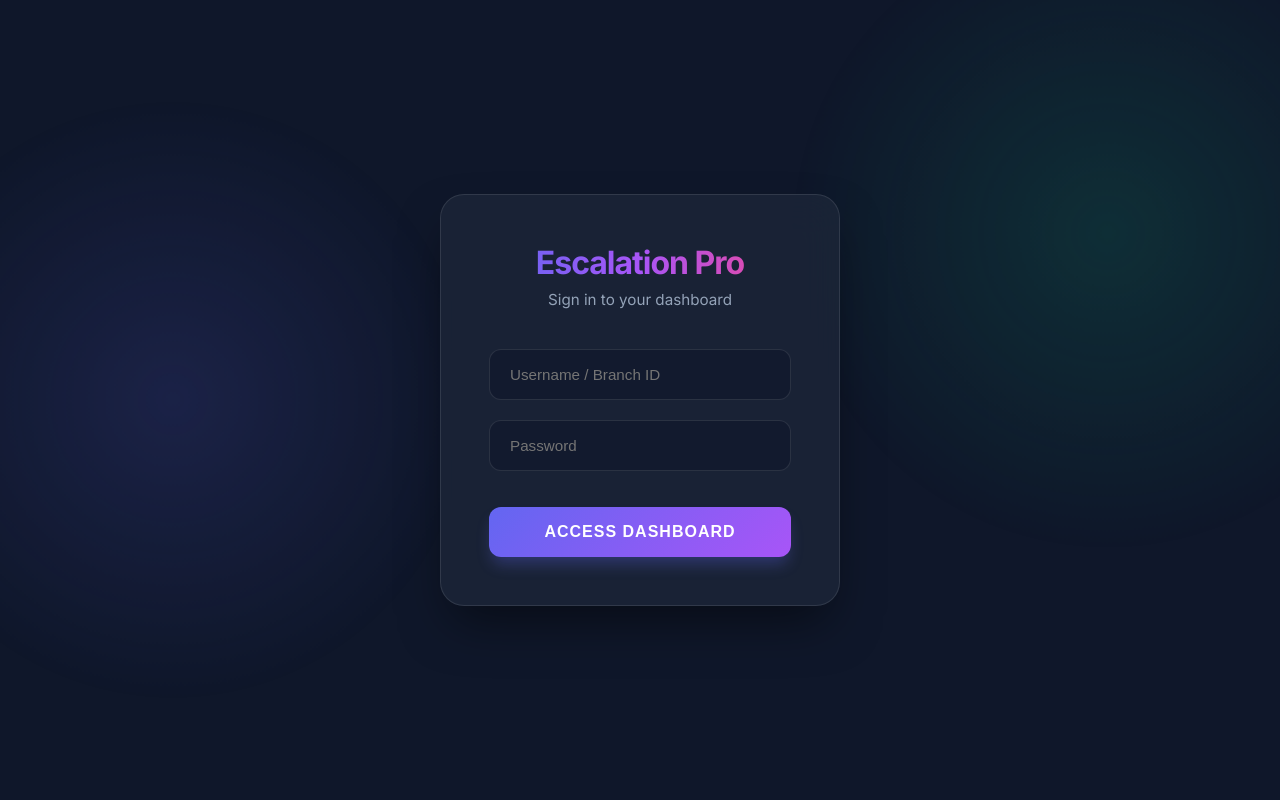
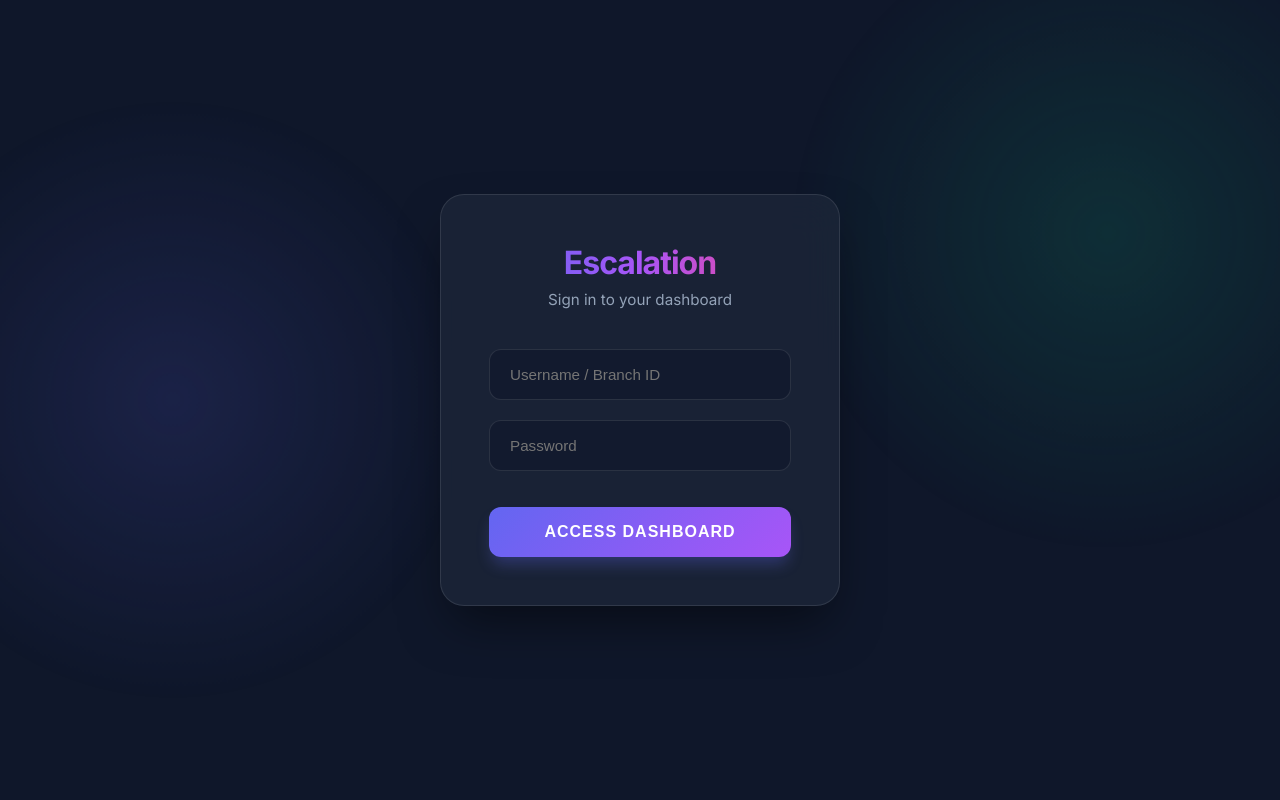
Before and after one commit to Dipanjali-79/Escalation_Dashboard, a website: page public/index.html in a window 1280 px wide. Shown: the top 800 px of the page. Drawn offline with nearby package versions, Linux system fonts and the light colour scheme.

Commit message:
Remove 'Pro' from escalation headings and update storage key

```diff
--- a/public/index.html
+++ b/public/index.html
@@ -4,7 +4,7 @@
 <head>
     <meta charset="UTF-8">
     <meta name="viewport" content="width=device-width, initial-scale=1.0">
-    <title>Escalation Dashboard Pro</title>
+    <title>Escalation Dashboard</title>
     <script src="https://cdn.jsdelivr.net/npm/chart.js"></script>
     <link href="https://fonts.googleapis.com/css2?family=Inter:wght@300;400;500;600;700&display=swap" rel="stylesheet">
     <style>
@@ -806,7 +806,7 @@
         <div class="login-bg"></div>
         <div class="login-card">
             <div class="login-item">
-                <div class="login-title">Escalation Pro</div>
+                <div class="login-title">Escalation</div>
                 <div class="login-subtitle">Sign in to your dashboard</div>
             </div>
             <div class="login-item">
@@ -831,7 +831,7 @@
         <aside class="sidebar">
             <div class="brand">
                 <div class="brand-icon">🚀</div>
-                <div>Escalation Pro</div>
+                <div>Escalation</div>
             </div>
 
             <nav class="flex-col gap-2">
--- a/public/script.js
+++ b/public/script.js
@@ -3,7 +3,7 @@ const API_URL = '/api/escalations';
 // State
 const CONFIG = {
     branches: ["BLR", "AP", "CHN", "DELHI", "HYD", "MP", "MUM_THN", "PUNE", "RAJ", "RO KAR", "RO TEL", "RO TN", "ROM", "UP (EAST)", "UP (WEST)", "UP", "WB"],
-    storageKey: "escalation_dashboard_pro_v1" // Keeping for auth, though data is now in DB
+    storageKey: "escalation_dashboard_v1" // Keeping for auth, though data is now in DB
 };
 let appState = {
     user: null,
```
Also changed, not shown: 1 other file.
